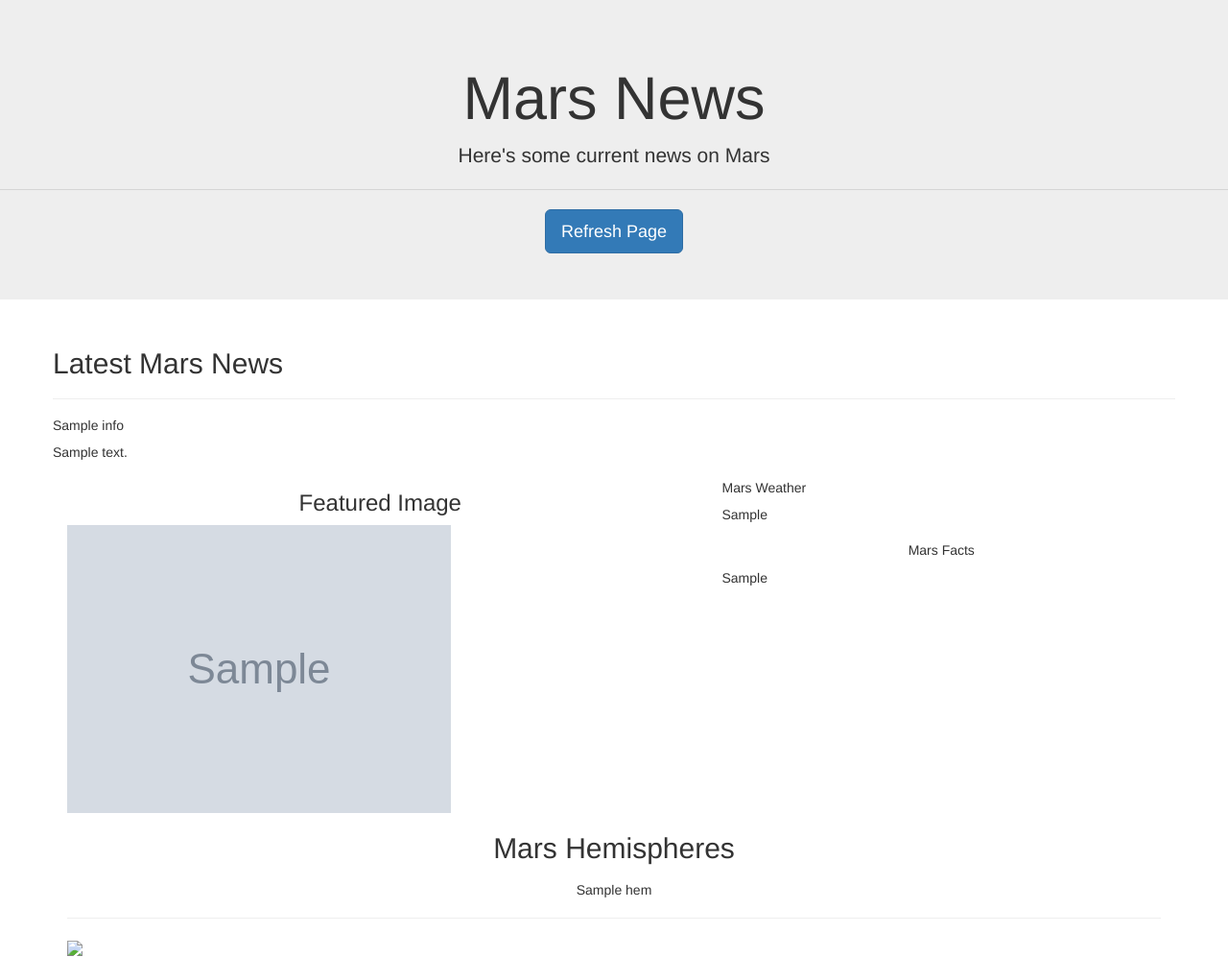
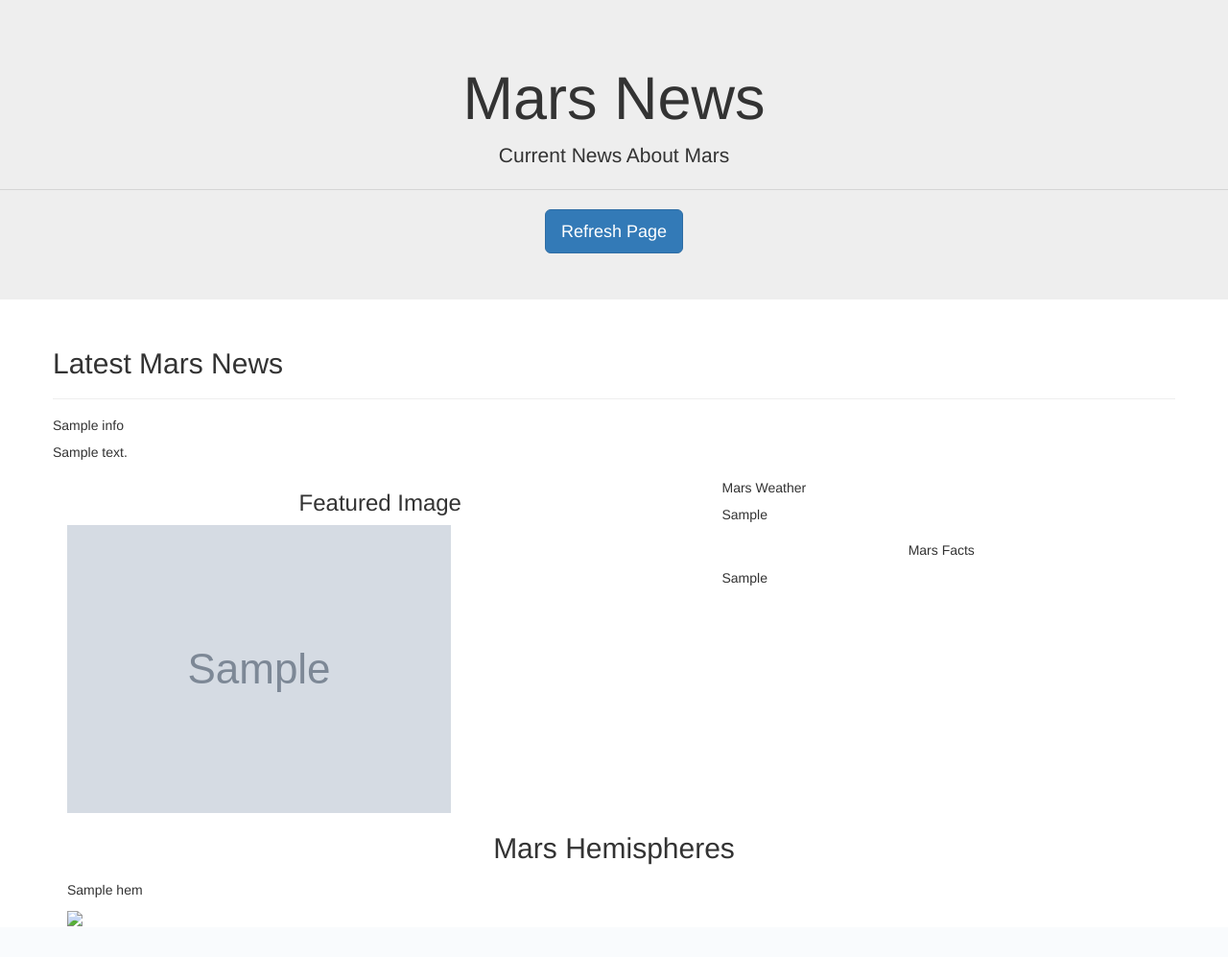
Before and after one commit to mwcooley99/data_scraping_and_flask, a Flask app: template templates/index.html in a window 1280 px wide. Shown: the whole page at 96% size. After the commit the page ends 965 px from the top, so only its background shows below. Run offline with Flask 2, Linux system fonts and the light colour scheme; the template is opened without the code that fills it: most values are stand-ins (such as "Sample title", 1, 10 or a date in 2020); grey boxes marked "Sample" are stand-in pictures; some libraries are stand-ins or nearby versions.

Commit message:
changed some styling

```diff
--- a/templates/index.html
+++ b/templates/index.html
@@ -5,7 +5,7 @@
 {% block navbar %}
 <div class="jumbotron text-center">
   <h1 class="display-4">Mars News</h1>
-  <p class="lead">Here's some current news on Mars</p>
+  <p class="lead">Current News About Mars</p>
   <hr class="my-4">
   <a class="btn btn-primary btn-lg" href="{{ url_for('scraper') }}" role="button">Refresh Page</a>
 </div>
@@ -57,9 +57,10 @@
         <div class="row">
             {% for hem in info.hemisphere_image_urls %}
             <div class="col-md-12 col-xl-6 mt-3">
-                <h5 class="text-center">{{ hem.name }}</h5>
-                <hr class="my-4">
-                <img class="img-fluid p-3" src="{{ hem.url }}">
+                <div class="card">
+                    <h5 class="card-header">{{ hem.name }}</h5>
+                    <img class="card-img-bottom" src="{{ hem.url }}">
+                </div>
             </div>
             {% endfor %}
         </div>
```
